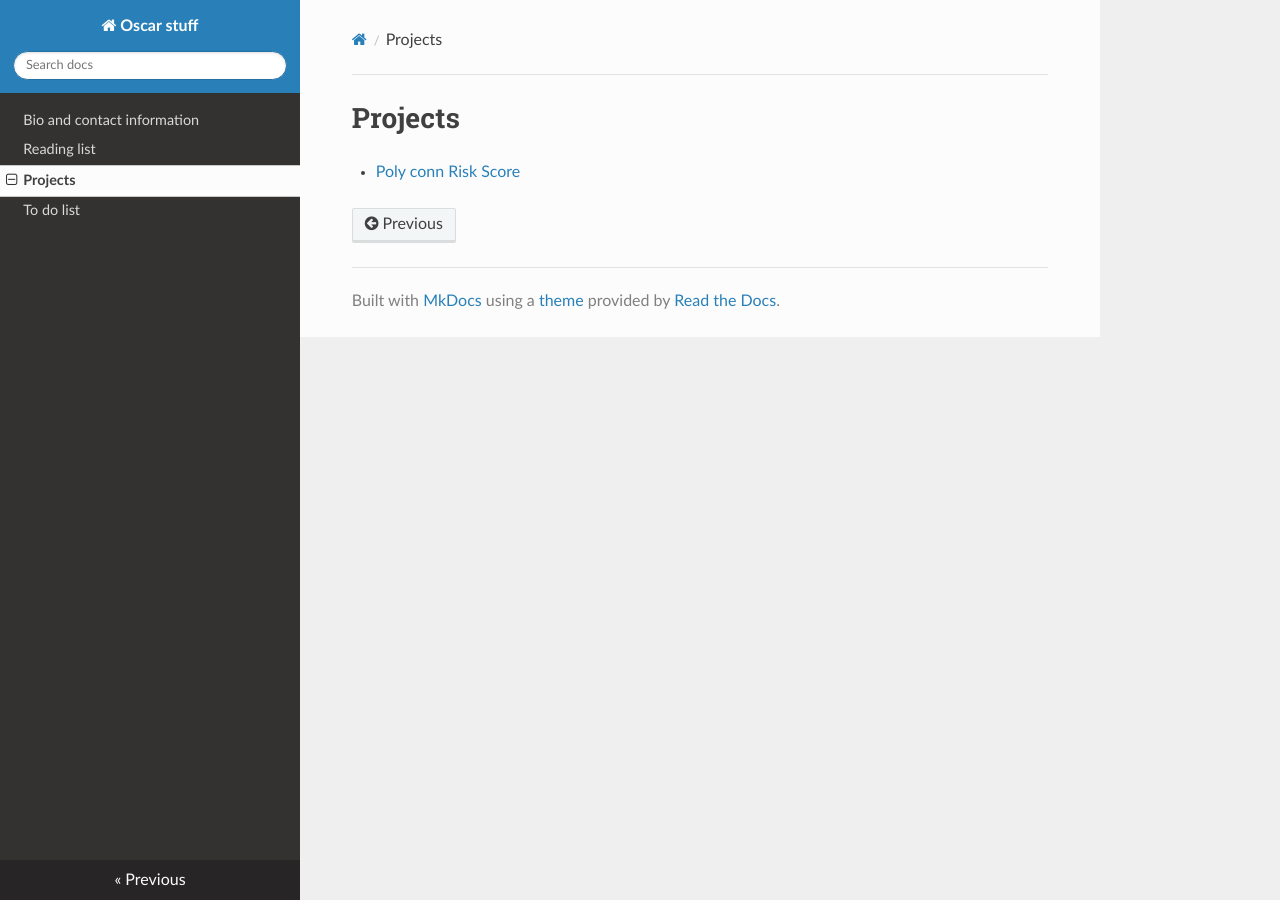
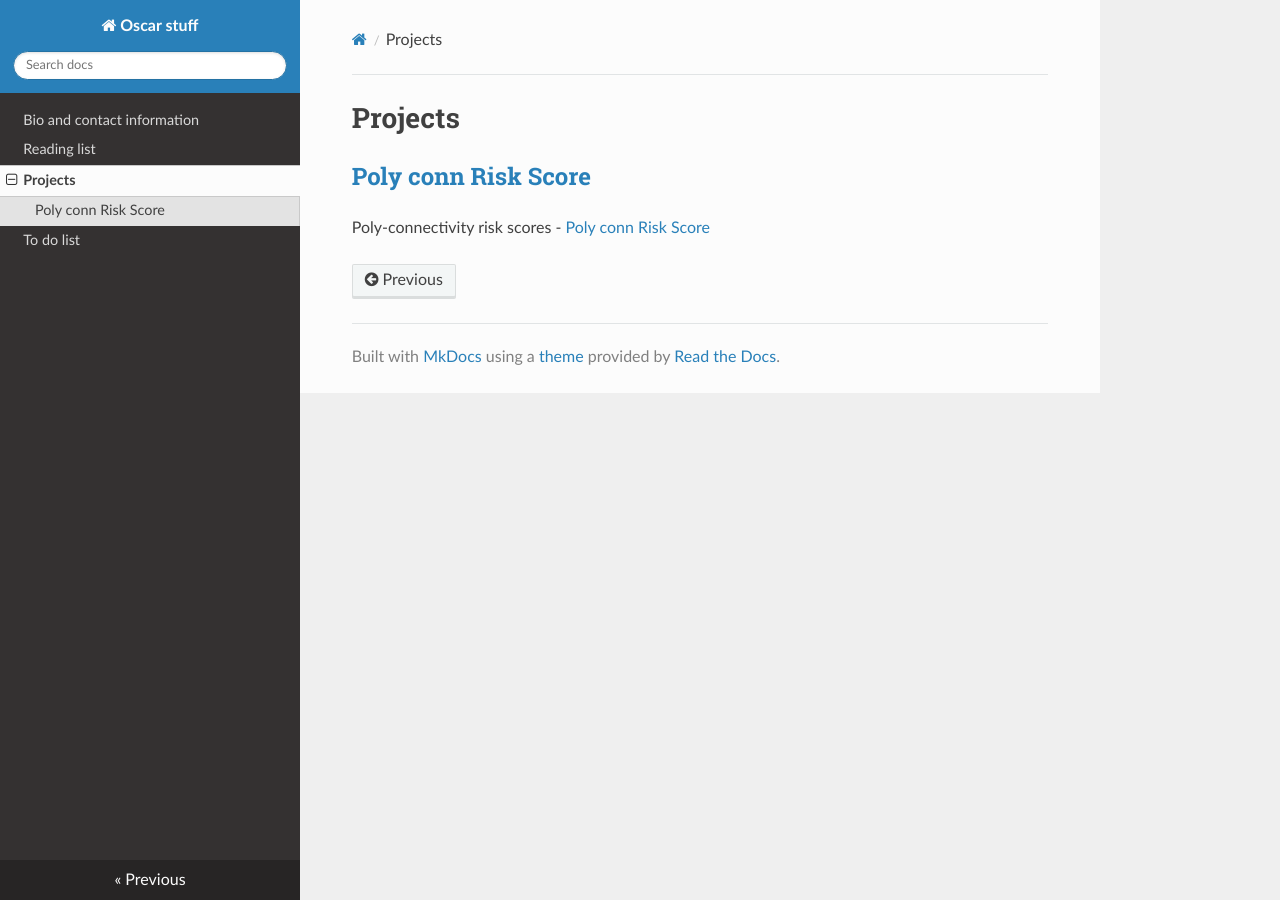
Before and after one commit to omiranda/OscarStuff, an MkDocs documentation site: the page built from docs/OscarProjectsList.md, in a window 1280 px wide. Built offline with MkDocs 1.6.1, drawn with Linux system fonts in a browser that asks for light colours; nearby versions of some CDN libraries; old or Windows-style settings are respelled for this version of MkDocs.

Commit message:
Formatting Project.md

```diff
--- a/docs/OscarProjectsList.md
+++ b/docs/OscarProjectsList.md
@@ -1,2 +1,6 @@
 # Projects
+
+## [Poly conn Risk Score](./Projects/PCRS/PCRS_summary.md)
+
+Poly-connectivity risk scores
 - [Poly conn Risk Score](./Projects/PCRS/PCRS_summary.md)
```
